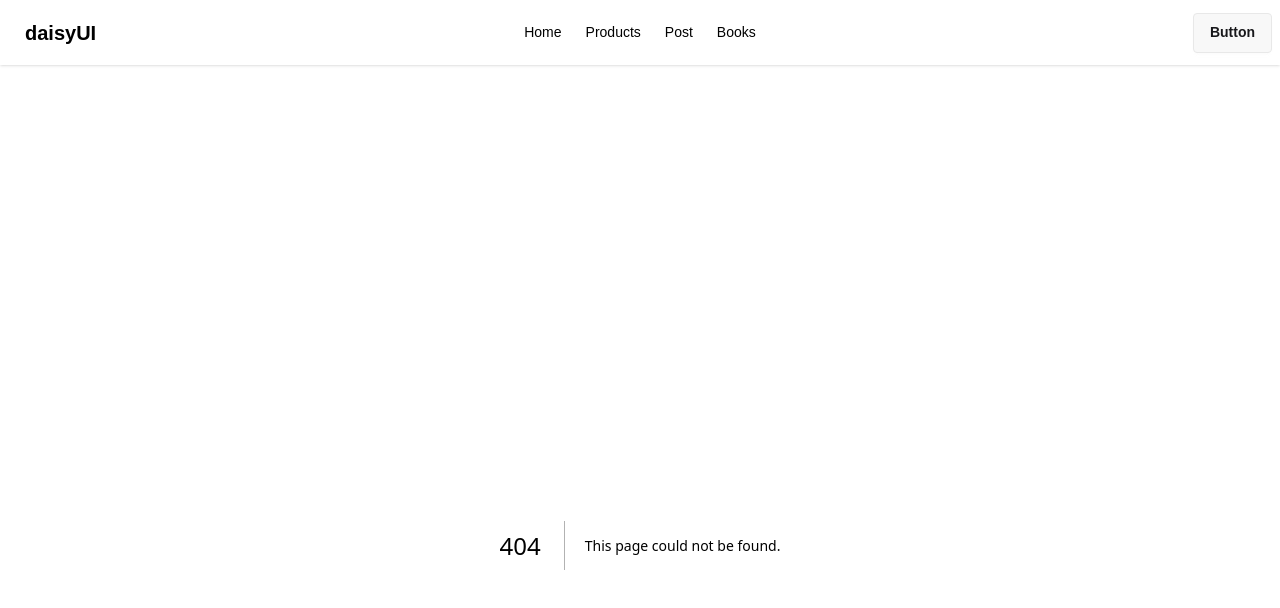
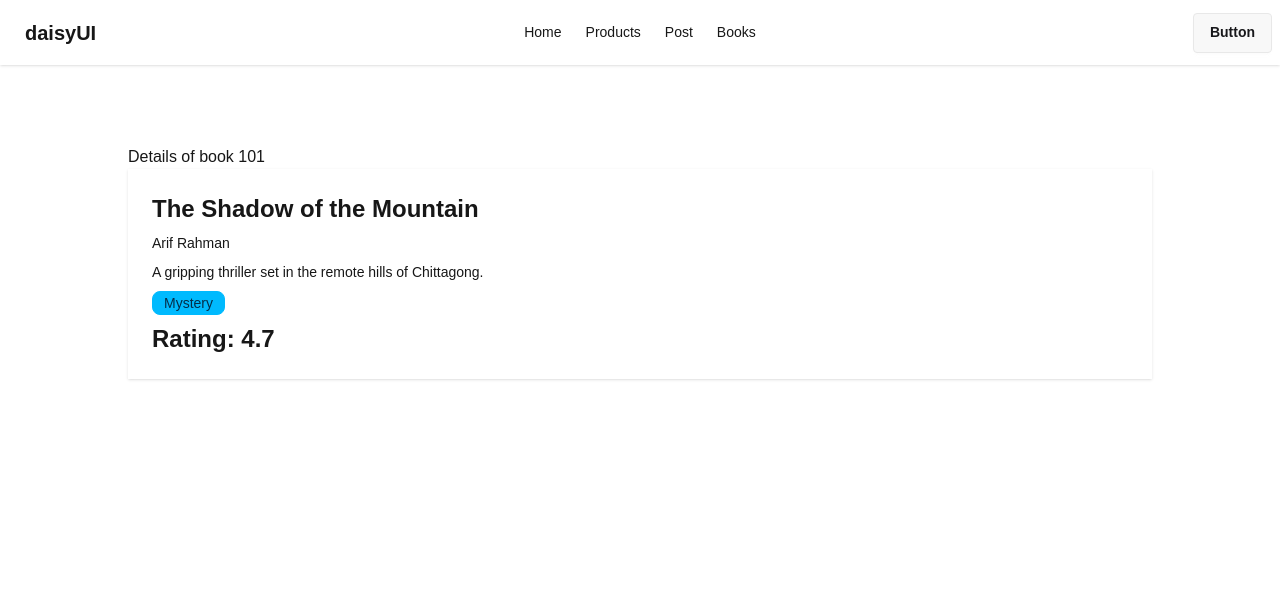
Before and after one commit to chandan-d-karmaker/advance-data-fetching-next-js, a Next.js app: page /books/101 in a window 1280 px wide. Before the commit this address had no page. Shown: the top 608 px of the page. Built offline with nearby package versions, Linux system fonts and the light colour scheme; data requests are answered from the project's data file.

Commit message:
using generateStaticParams for dynamic page optimization

```diff
--- /dev/null
+++ b/src/app/books/[bookId]/loading.jsx
@@ -0,0 +1,16 @@
+import React from 'react';
+
+const loading = () => {
+    return (
+        <div className='flex justify-center items-center'>
+            <div className="flex w-52 flex-col gap-4">
+                <div className="skeleton h-32 w-full"></div>
+                <div className="skeleton h-4 w-28"></div>
+                <div className="skeleton h-4 w-full"></div>
+                <div className="skeleton h-4 w-full"></div>
+            </div>
+        </div>
+    );
+};
+
+export default loading;
--- /dev/null
+++ b/src/app/books/[bookId]/page.jsx
@@ -0,0 +1,30 @@
+import React from 'react';
+
+export const generateStaticParams = async () => {
+    const res = await fetch('http://localhost:6969/books');
+    const books = await res.json();
+
+    return books.map(book => ({ bookId: book.id }));
+}
+
+const BookDetails = async ({ params }) => {
+
+    const { bookId } = await params
+
+    const res = await fetch(`http://localhost:6969/books/${bookId}`);
+    const book = await res.json();
+    return (
+        <div>
+            <h2>Details of book {bookId}</h2>
+            <div className='card-body bg-base-100 card-md shadow-sm'>
+                <h2 className="card-title text-2xl font-bold">{book.title}</h2>
+                <p>{book.author}</p>
+                <p>{book.description}</p>
+                <p className='badge badge-info'>{book.genre}</p>
+                <p className='text-2xl font-bold'>Rating: {book.rating}</p>
+            </div>
+        </div>
+    );
+};
+
+export default BookDetails;
--- a/src/components/BookCard.jsx
+++ b/src/components/BookCard.jsx
@@ -1,18 +1,20 @@
+import Link from 'next/link';
 import React from 'react';
 
-const BookCard = ({book}) => {
+const BookCard = ({ book }) => {
     return (
         <div>
             <div className="card bg-base-100 card-md shadow-sm">
                 <div className="card-body">
                     <h2 className="card-title text-2xl font-bold">{book.title}</h2>
                     <p>{book.author}</p>
-                    <p>{book.description}</p>
-                    <p className='badge badge-info'>{book.genre}</p>
-                    <p className='text-2xl font-bold'>Rating: {book.rating}</p>
+
                     <div className="justify-end card-actions">
-                        <button className="btn btn-primary">Buy Now</button>
+                        <Link href={`/books/${book.id}`}>
+                            <button className="btn btn-primary">Show Details</button>
+                        </Link>
                     </div>
+
                 </div>
             </div>
         </div>
```
